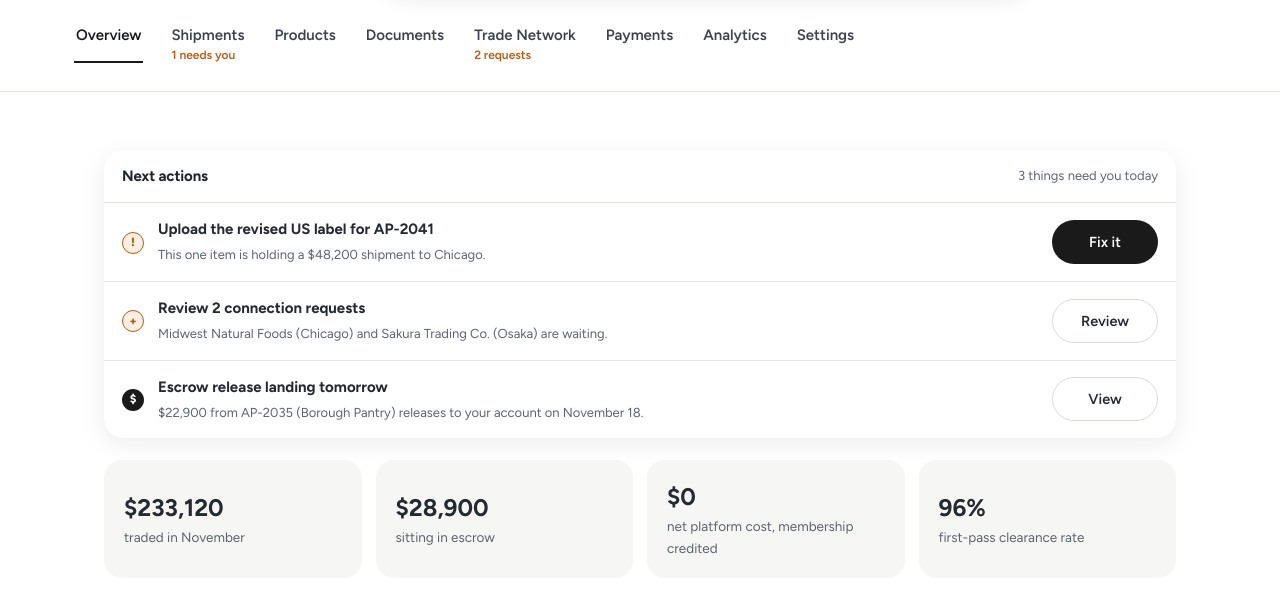
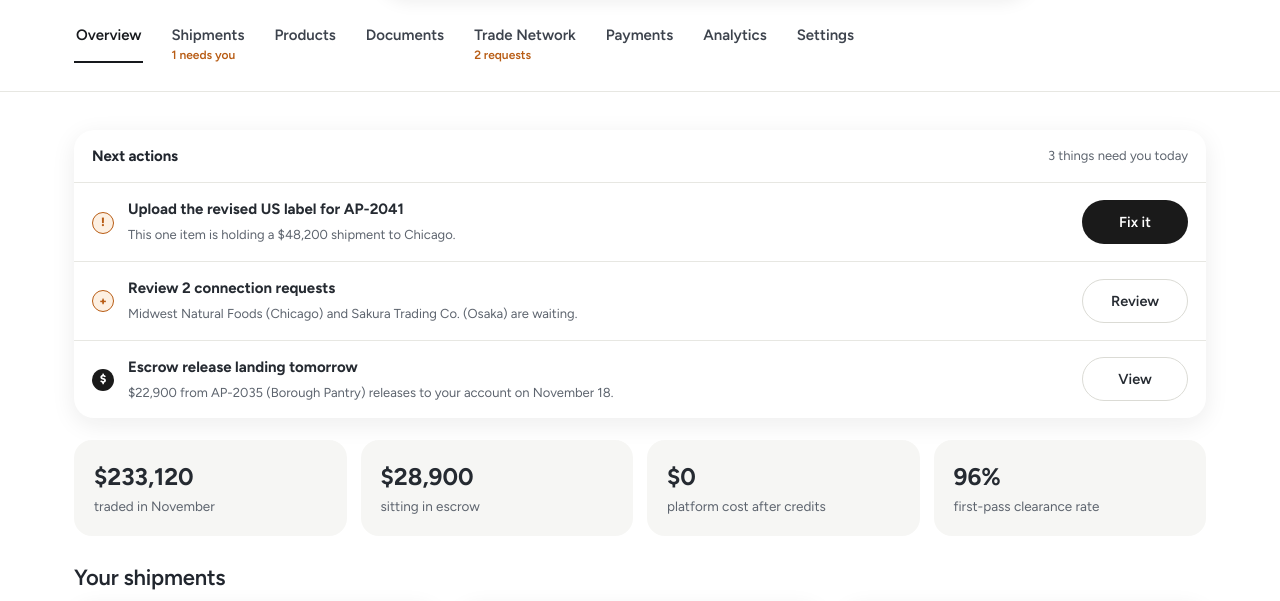
Before and after one commit to Apertra-Trade/development, a plain HTML site: page workspace.html in a window 1280 px wide. Shown: the part 135-736 px from the top of the page. Drawn offline with Linux system fonts and the light colour scheme.

Commit message:
Workspace alignment fix: remove app-main inset so content lines up with header column, shorten stat label

```diff
--- a/assets/site.css
+++ b/assets/site.css
@@ -656,3 +656,6 @@ body.ws2 .kpi b{font-size:26px}
 .ana-row b{text-align:right}
 .ws-toast{position:fixed;left:50%;bottom:26px;transform:translate(-50%,16px);background:#17191d;color:#fff;font-size:14.5px;font-weight:600;padding:13px 22px;border-radius:999px;box-shadow:0 12px 34px rgba(0,0,0,.28);opacity:0;pointer-events:none;transition:opacity .25s,transform .25s;z-index:200;max-width:min(92vw,560px);text-align:center}
 .ws-toast.show{opacity:1;transform:translate(-50%,0)}
+
+/* alignment fix: panes sit in .app-main which had its own 30px inset */
+body.ws2 .app-main{padding:8px 0 0;min-width:0}
--- a/workspace.html
+++ b/workspace.html
@@ -9,7 +9,7 @@
 <link rel="preconnect" href="https://fonts.googleapis.com">
 <link rel="preconnect" href="https://fonts.gstatic.com" crossorigin>
 <link href="https://fonts.googleapis.com/css2?family=Space+Grotesk:wght@400;500;600;700&family=Inter:wght@400;500;600;700&family=IBM+Plex+Mono:wght@400;500;600&family=Figtree:wght@400;500;600;700;800&display=swap" rel="stylesheet">
-<link rel="stylesheet" href="assets/site.css?v=7">
+<link rel="stylesheet" href="assets/site.css?v=8">
 </head>
 <body class="ws2">
 <div style="background:#111;color:#fff;font-family:inherit"> <div style="max-width:1180px;margin:0 auto;padding:11px 24px;display:flex;justify-content:space-between;align-items:center"> <a href="index.html" style="color:#fff;text-decoration:none;font-weight:700;letter-spacing:.14em;font-size:15px">APERTRA</a> <span style="display:flex;gap:18px;align-items:center"><span style="opacity:.65;font-size:13.5px">Northwind Foods Co.</span><a href="index.html" style="color:#fff;text-decoration:none;opacity:.85;font-size:13.5px">Sign out</a></span> </div> </div>
@@ -95,7 +95,7 @@
 <div class="ws-summary">
   <div><b>$233,120</b><span>traded in November</span></div>
   <div><b>$28,900</b><span>sitting in escrow</span></div>
-  <div><b>$0</b><span>net platform cost, membership credited</span></div>
+  <div><b>$0</b><span>platform cost after credits</span></div>
   <div><b>96%</b><span>first-pass clearance rate</span></div>
 </div>
 
```
